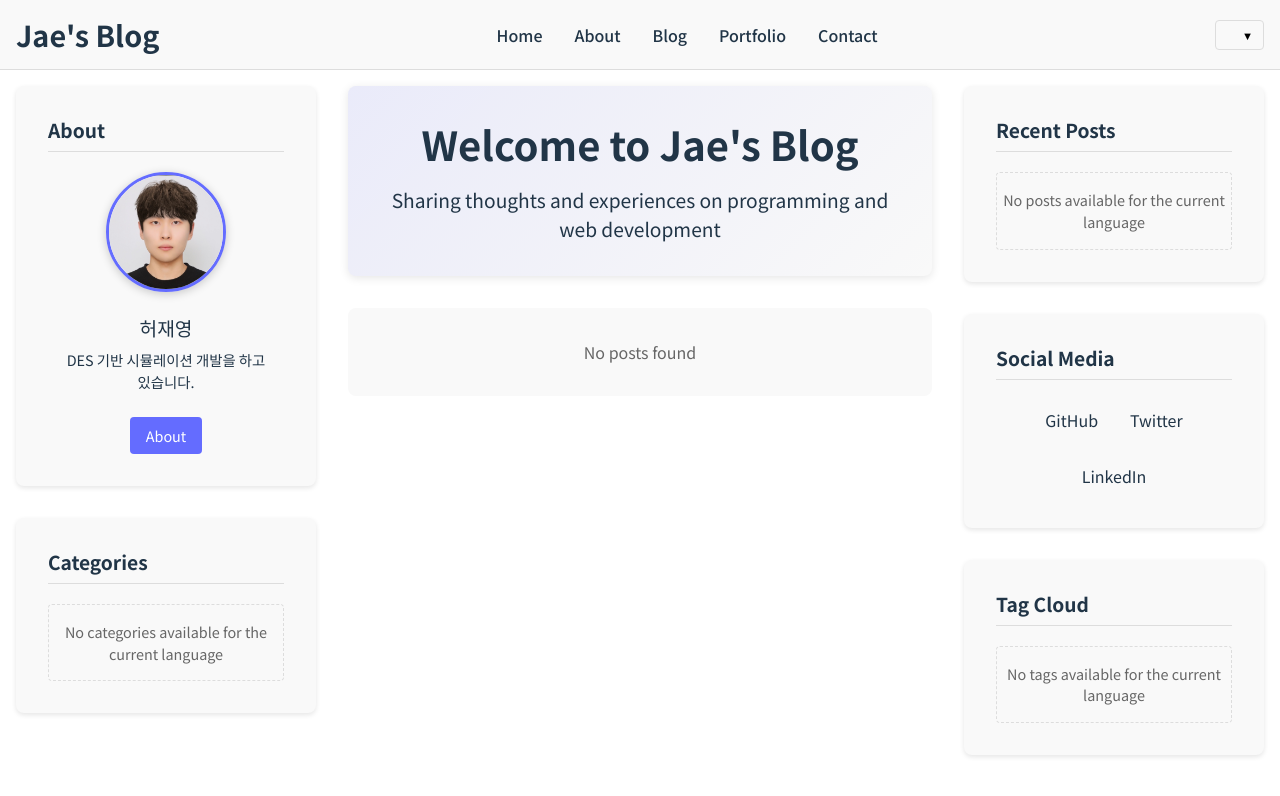
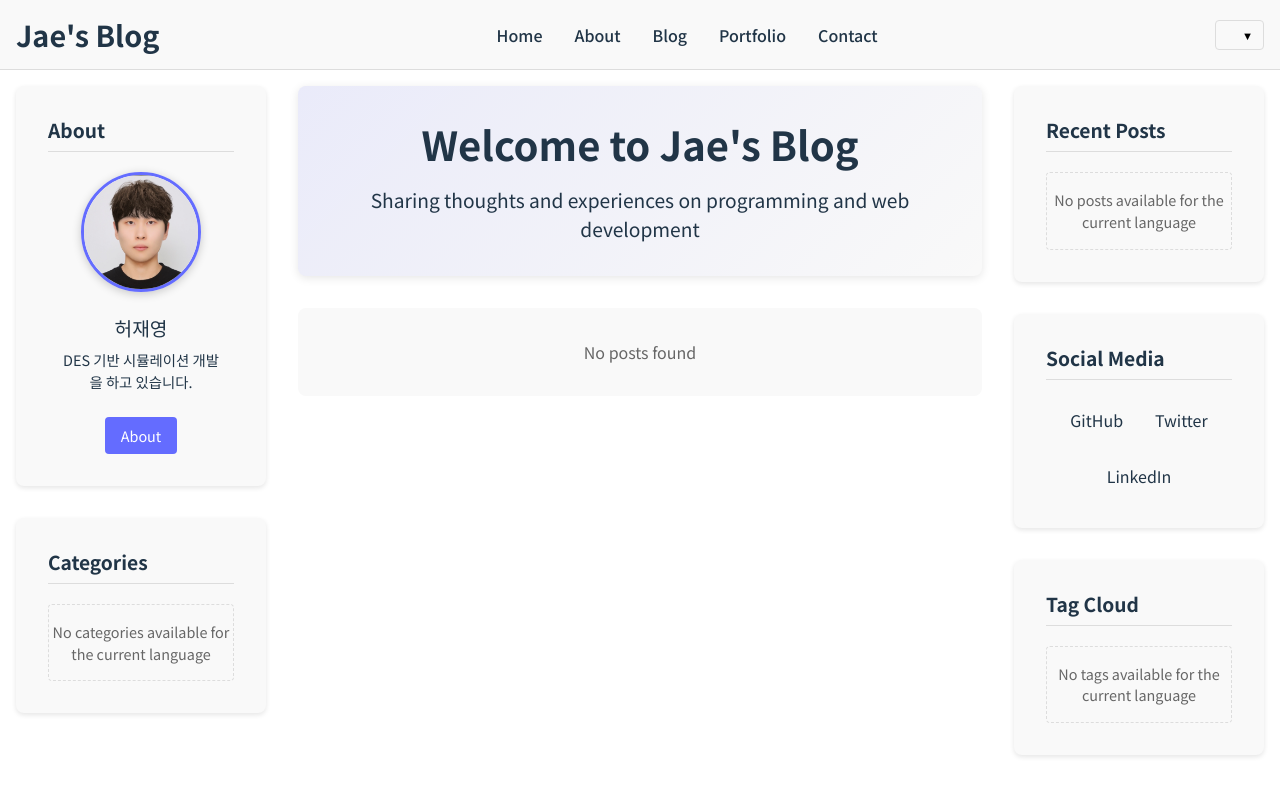
Before and after one commit to jae-heo/jae-heo.github.io, a React (Vite) app: page /#/ in a window 1280 px wide. Shown: the top 796 px of the page. Built offline with nearby package versions, Linux system fonts and the light colour scheme.

Commit message:
layout content width adjusted

```diff
--- a/src/components/layout/Layout.module.css
+++ b/src/components/layout/Layout.module.css
@@ -13,13 +13,13 @@
   width: 100%;
   padding: var(--spacing-md);
   gap: var(--spacing-md);
-  max-width: 1440px;
+  max-width: 1500px;
   margin: 0 auto;
 }
 
 .content {
   flex: 1;
-  min-width: 0;
+  min-width: var(--content-min-width);;
   max-width: var(--content-max-width);
   margin: 0 auto;
 }
@@ -65,7 +65,7 @@
   }
 
   .sidebarRight {
-    width: var(--sidebar-width);
+    width: 100%;
     order: 2;
   }
 
--- a/src/components/layout/Sidebar.module.css
+++ b/src/components/layout/Sidebar.module.css
@@ -1,7 +1,7 @@
 /* Sidebar component styles */
 
 .sidebar {
-  width: var(--sidebar-width, 300px);
+  width: var(--sidebar-width);
   flex-shrink: 0;
 }
 
--- a/src/styles/global.css
+++ b/src/styles/global.css
@@ -21,8 +21,9 @@
   --spacing-lg: 2rem;
 
   /* Layout */
-  --sidebar-width: 300px;
-  --content-max-width: 800px;
+  --sidebar-width: 250px;
+  --content-min-width: 0px;
+  --content-max-width: 1000px;
 
   /* Fonts */
   --font-primary: 'Noto Sans KR', sans-serif;
```
